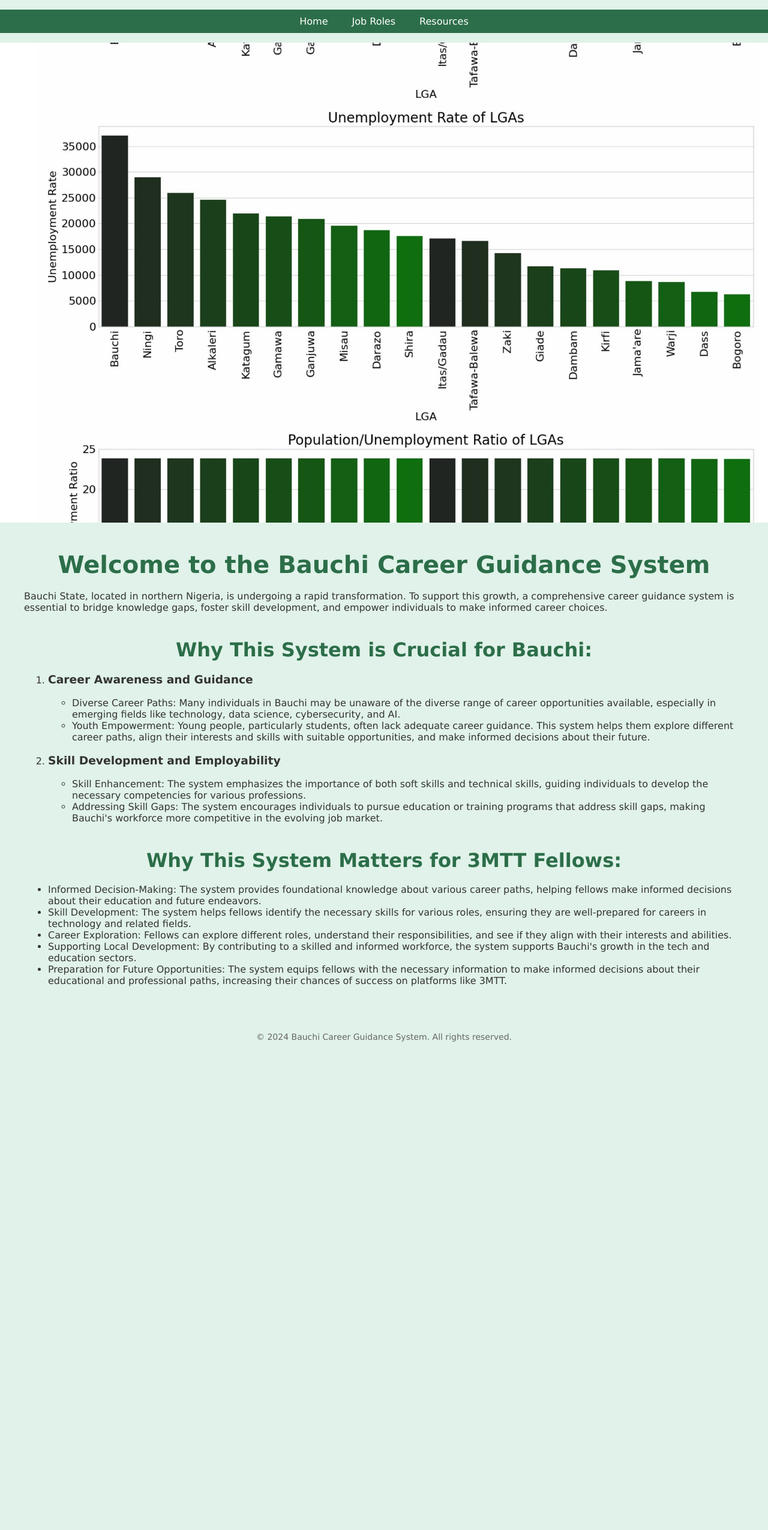
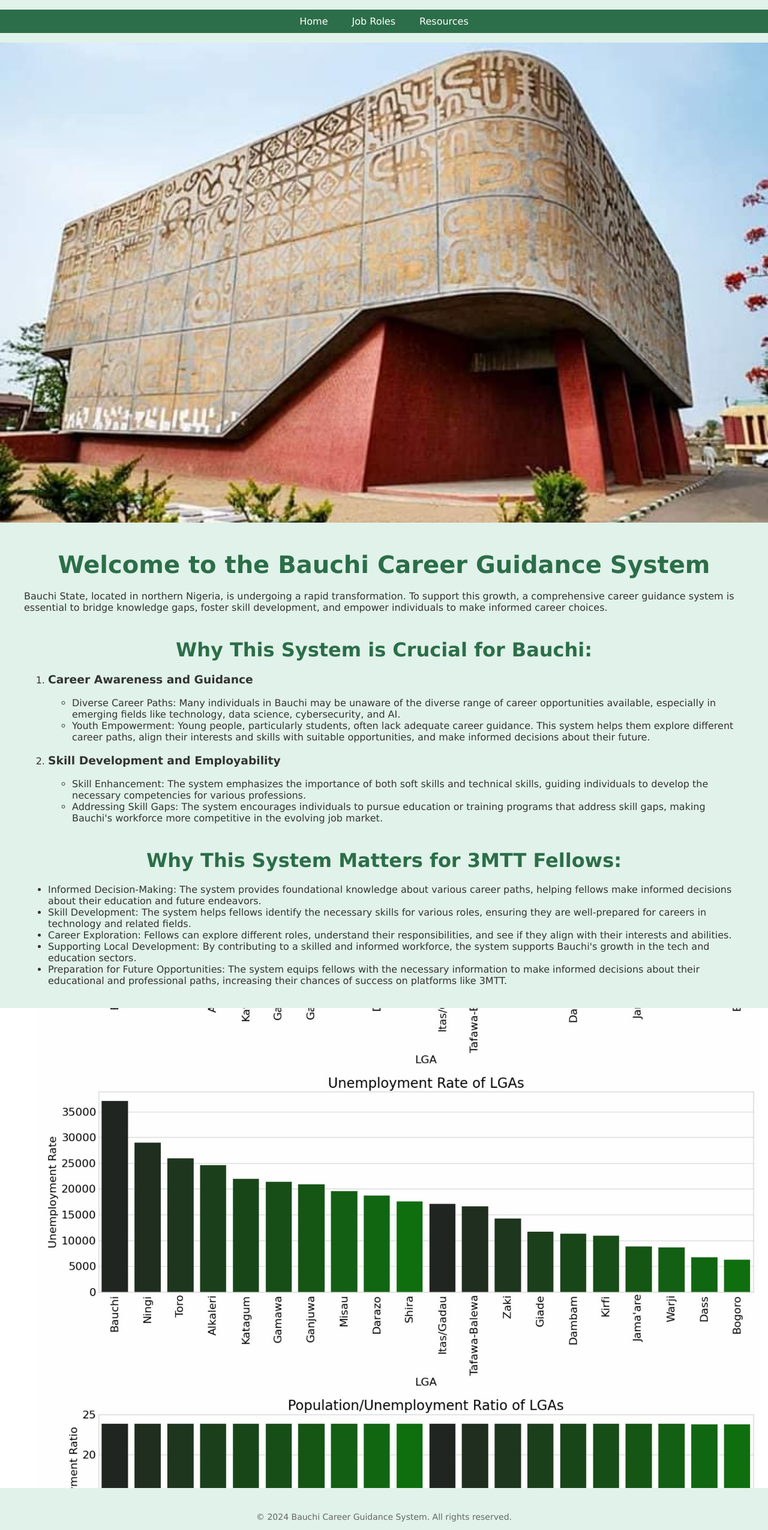
Before and after one commit to thesardauna/3MTT-Hackaton, a plain HTML site: page index.html in a window 1280 px wide. Shown: the whole page at 60% size. Before the commit the page ends 1750 px from the top, so only its background shows below. Drawn offline with Linux system fonts and the light colour scheme; a web font is replaced by a local one.

Commit message:
Update index.html

```diff
--- a/index.html
+++ b/index.html
@@ -17,7 +17,7 @@
     </nav>
 
     <div class="full-screen-image-container">
-        <img src="images/bauchi-population-eda-images-3.jpg" alt="Bauchi Population EDA">
+        <img src="bauchi.jpg" alt="Bauchi">
     </div>
 
     <div class="container">
@@ -56,6 +56,10 @@
         </div>
     </div>
 
+    <div class="full-screen-image-container">
+        <img src="images/bauchi-population-eda-images-3.jpg" alt="Bauchi Population EDA">
+    </div>
+
     <div class="footer">
         <p>&copy; 2024 Bauchi Career Guidance System. All rights reserved.</p>
     </div>
```
